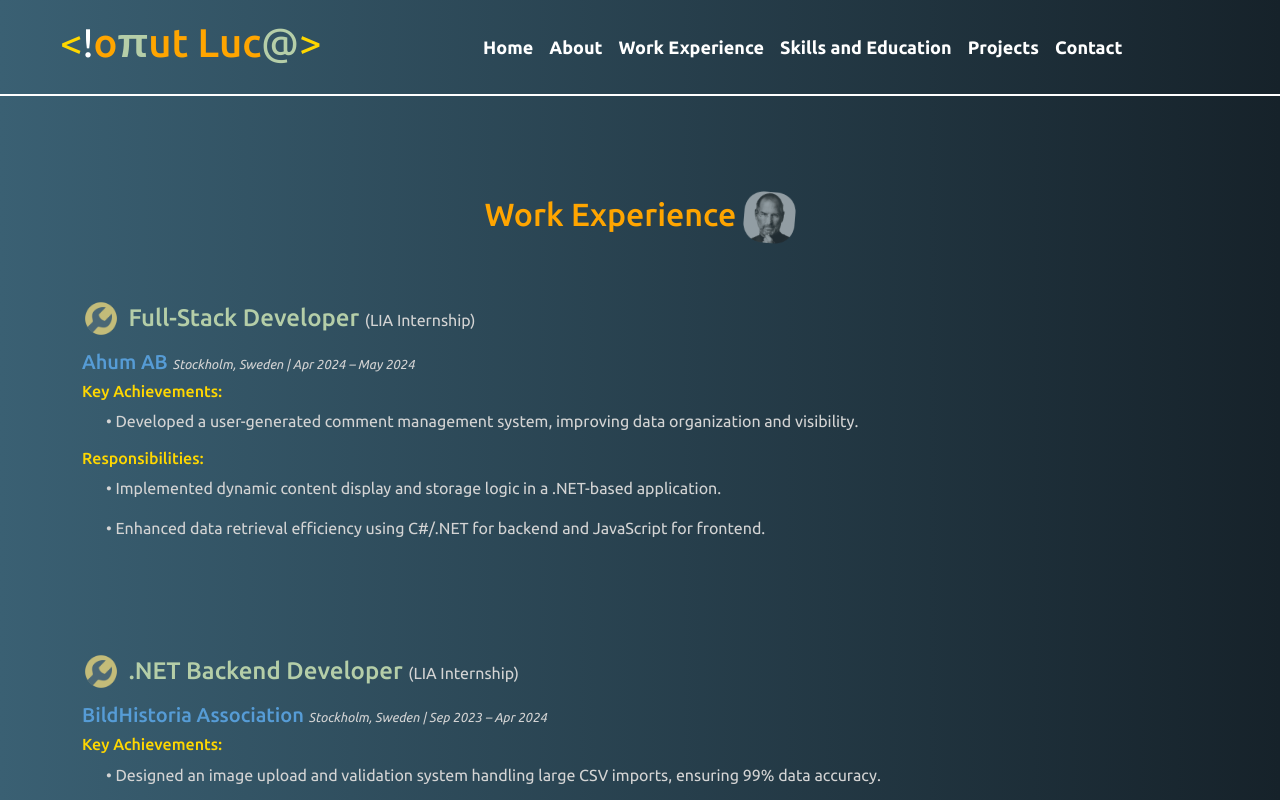
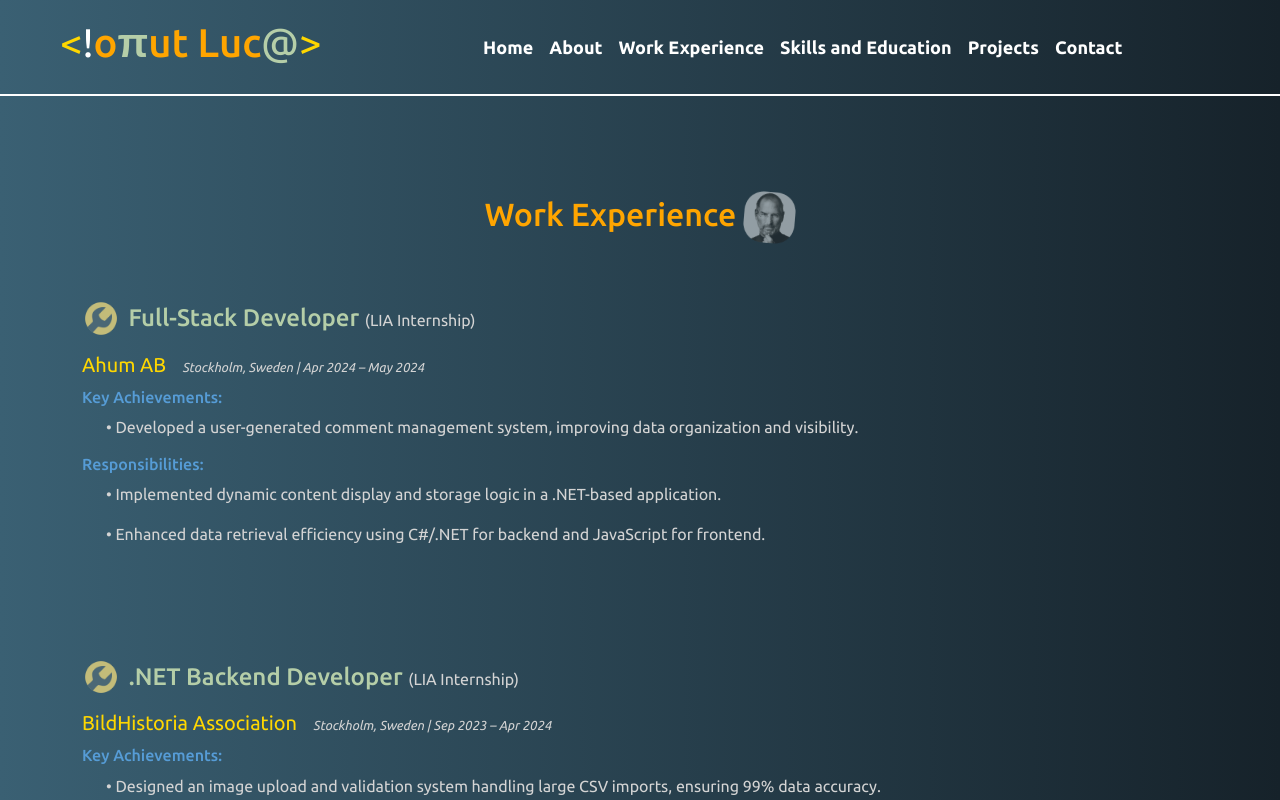
Before and after one commit to IonutLuca86/ionutlucaCV_v2, a React (Vite) app: page /work in a window 1280 px wide. Shown: the top 800 px of the page. Built offline with nearby package versions, Linux system fonts and the light colour scheme.

Commit message:
added 2 link on work section

```diff
--- a/src/components/Work.jsx
+++ b/src/components/Work.jsx
@@ -21,10 +21,11 @@
                 animate={{ opacity: 0.7 }}
                 transition={{ duration: 0.5, ease: "easeInOut", delay: 0.1 }} />
                 Full-Stack Developer <span className='text-gray fs-md'>(LIA Internship)</span></h4>
-            <h5 className='text-blue'>Ahum AB <span className='text-gray fs-sm fst-italic'>Stockholm, Sweden | Apr 2024 – May 2024</span></h5>
-            <h6 className='text-yellow'>Key Achievements:</h6>
+            <h5><a href="https://www.ahum.se/?gad_source=1&gclid=Cj0KCQiA2oW-BhC2ARIsADSIAWqp0tw52qfJqGBEIxsaN5SDlTTEA9qedAkcDTT6KCNsKBTST1dpbvIaAhsIEALw_wcB" target="_blank" rel="noopener noreferrer"
+                    className='text-yellow link-to me-3'>Ahum AB</a><span className='text-gray fs-sm fst-italic'>Stockholm, Sweden | Apr 2024 – May 2024</span></h5>
+            <h6 className='text-blue'>Key Achievements:</h6>
             <p className='text-gray ms-4'>•	Developed a user-generated comment management system, improving data organization and visibility.</p>
-            <h6 className='text-yellow'>Responsibilities:</h6>
+            <h6 className='text-blue'>Responsibilities:</h6>
             <p className='text-gray ms-4'>•	Implemented dynamic content display and storage logic in a .NET-based application.</p>
             <p className='text-gray ms-4'>•	Enhanced data retrieval efficiency using C#/.NET for backend and JavaScript for frontend.</p>
         </div>
@@ -35,11 +36,12 @@
                 animate={{ opacity: 0.7 }}
                 transition={{ duration: 0.5, ease: "easeInOut", delay: 0.1 }} />
                 .NET Backend Developer <span className='text-gray fs-md'>(LIA Internship)</span></h4>
-            <h5 className='text-blue'>BildHistoria Association <span className='text-gray fs-sm fst-italic'>Stockholm, Sweden | Sep 2023 – Apr 2024</span></h5>
-            <h6 className='text-yellow'>Key Achievements:</h6>
+            <h5><a href="https://bildhistoria.se/" target="_blank" rel="noopener noreferrer"
+                    className='text-yellow link-to me-3'>BildHistoria Association</a><span className='text-gray fs-sm fst-italic'>Stockholm, Sweden | Sep 2023 – Apr 2024</span></h5>
+            <h6  className='text-blue'>Key Achievements:</h6>
             <p className='text-gray ms-4'>•	Designed an image upload and validation system handling large CSV imports, ensuring 99% data accuracy.</p>
             <p className='text-gray ms-4'>•	Developed a C# console app that automated CSV data processing, reducing manual workload by 80%.</p>
-            <h6 className='text-yellow'>Responsibilities:</h6>
+            <h6  className='text-blue'>Responsibilities:</h6>
             <p className='text-gray ms-4'>•	Created Swagger API endpoints for image uploads and validation.</p>
             <p className='text-gray ms-4'>•	Integrated Azure Blob Storage for scalable image storage.</p>
             <p className='text-gray ms-4'>•	Built backend functionality using C#/.NET, Docker, and Azure to improve platform performance.</p>
```
